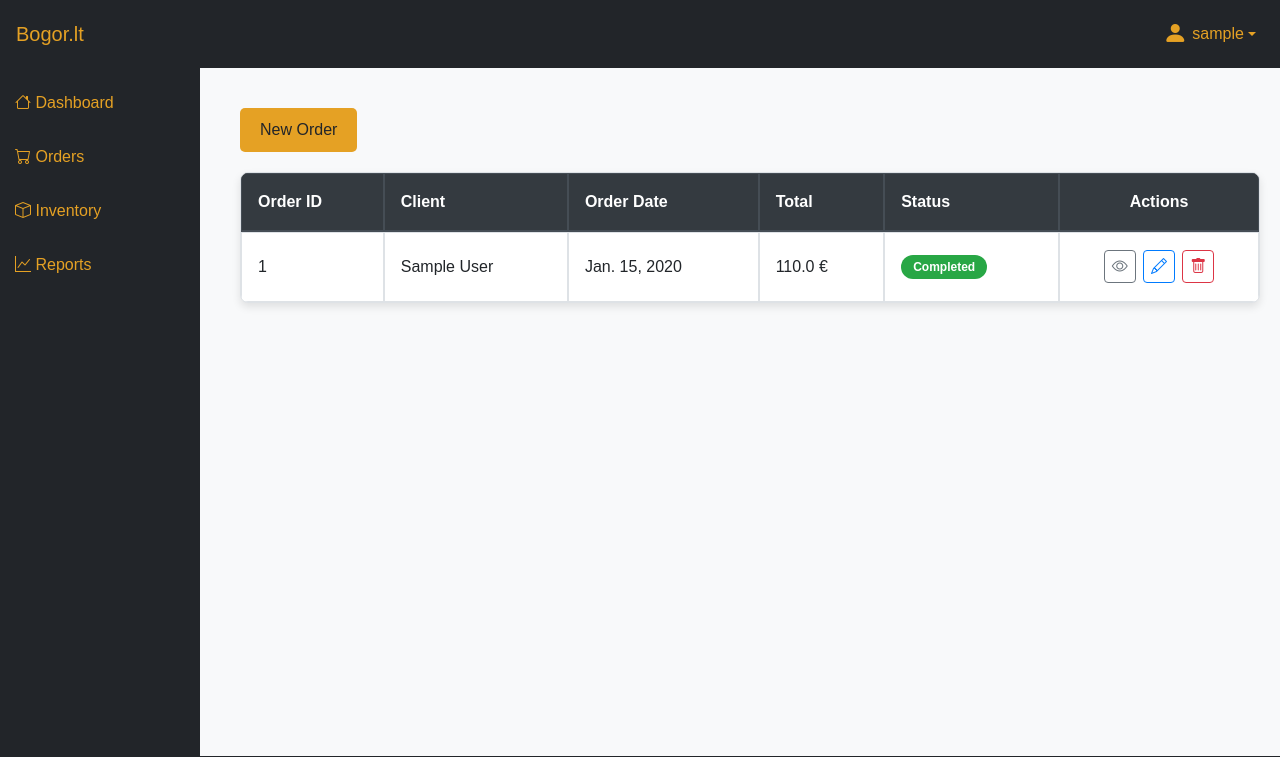
After one commit to Mindaugas66/Bogor_Inventory, a Django app: page /orders/ in a window 1280 px wide. The commit adds this page. Shown: the top 757 px of the page. Run offline with Django 5.2, Linux system fonts and the light colour scheme; a user stored in the database is signed in; tables that the repository leaves empty hold one stand-in row (values such as "Sample post"); some libraries are stand-ins or nearby versions.

Commit message:
added orders.html

```diff
--- a/mysite/inventory/templates/base.html
+++ b/mysite/inventory/templates/base.html
@@ -106,7 +106,7 @@
     <a href="">
         <i class="bi bi-house"></i> Dashboard
     </a>
-    <a href="">
+    <a href="{% url 'orders' %}">
         <i class="bi bi-cart"></i> Orders
     </a>
     <a href="">
--- /dev/null
+++ b/mysite/inventory/templates/orders.html
@@ -0,0 +1,180 @@
+{% extends "base.html" %}
+
+{% block title %}Orders{% endblock %}
+
+{% block 'content' %}
+<style>
+    body {
+        font-family: 'Arial', sans-serif;
+        background-color: #f8f9fa;
+        color: #343a40;
+    }
+
+    .new-order-btn {
+        display: inline-block;
+        padding: 10px 20px;
+        margin: 20px 0;
+        font-size: 1rem;
+        color: #222529;
+        background-color: #E5A124;
+        border: none;
+        border-radius: 5px;
+        text-align: center;
+        text-decoration: none;
+        transition: background-color 0.3s ease, color 0.3s ease;
+    }
+
+    .new-order-btn:hover {
+        background-color: #222529;
+        color: #E5A124;
+        text-decoration: none;
+    }
+
+    .table {
+        width: 100%;
+        margin-bottom: 1rem;
+        color: #212529;
+        border-collapse: separate;
+        border-spacing: 0;
+        box-shadow: 0 4px 8px rgba(0, 0, 0, 0.1);
+        border-radius: 8px;
+        overflow: hidden;
+        background-color: #ffffff;
+    }
+
+    .table th,
+    .table td {
+        padding: 1rem;
+        vertical-align: middle;
+        border-top: 1px solid #dee2e6;
+    }
+
+    .table thead th {
+        vertical-align: bottom;
+        border-bottom: 2px solid #dee2e6;
+        background-color: #222529;
+        color: #ffffff;
+    }
+
+    .table tbody tr {
+        transition: all 0.2s ease-in-out;
+    }
+
+    .table tbody tr:hover {
+        background-color: #f1f1f1;
+        box-shadow: 0 4px 8px rgba(0, 0, 0, 0.2);
+    }
+
+    .badge {
+        padding: 0.5em 1em;
+        font-size: 0.75rem;
+        border-radius: 12px;
+        text-align: center;
+        color: #fff;
+    }
+
+    .badge-success {
+        background-color: #28a745;
+    }
+
+    .badge-primary {
+        background-color: #007bff;
+    }
+
+    .badge-danger {
+        background-color: #dc3545;
+    }
+
+    .btn {
+        font-size: 0.875rem;
+        padding: 0.25em 0.5em;
+        margin: 0.1em;
+        border-radius: 4px;
+    }
+
+    .btn-outline-primary {
+        color: #007bff;
+        border-color: #007bff;
+    }
+
+    .btn-outline-primary:hover {
+        background-color: #007bff;
+        color: #ffffff;
+    }
+
+    .btn-outline-danger {
+        color: #dc3545;
+        border-color: #dc3545;
+    }
+
+    .btn-outline-danger:hover {
+        background-color: #dc3545;
+        color: #ffffff;
+    }
+
+    .btn-outline-secondary {
+        color: #6c757d;
+        border-color: #6c757d;
+    }
+
+    .btn-outline-secondary:hover {
+        background-color: #6c757d;
+        color: #ffffff;
+    }
+
+    .bi-pencil,
+    .bi-trash,
+    .bi-eye {
+        font-size: 1rem;
+    }
+
+    .actions-column {
+        width: 200px; /* Adjusted width to reduce unused space */
+        text-align: center;
+    }
+</style>
+
+<a href="#" class="new-order-btn">New Order</a>
+<table class="table table-hover table-bordered">
+    <thead class="thead-dark">
+    <tr>
+        <th scope="col">Order ID</th>
+        <th scope="col">Client</th>
+        <th scope="col">Order Date</th>
+        <th scope="col">Total</th>
+        <th scope="col">Status</th>
+        <th scope="col" class="actions-column">Actions</th>
+    </tr>
+    </thead>
+    <tbody>
+    {% for order in orders %}
+    <tr>
+        <td>{{ order.id }}</td>
+        <td>{{ order.client_id }}</td>
+        <td>{{ order.order_date }}</td>
+        <td>{{ order.order_total }} €</td>
+        <td>
+            <span class="badge
+            {% if order.order_status == 'c' %}badge-success
+            {% elif order.order_status == 'i' %}badge-primary
+            {% elif order.order_status == 'x' %}badge-danger
+            {% endif %}">
+            {{ order.get_order_status_display }}
+            </span>
+        </td>
+        <td class="actions-column">
+            <a href="#" class="btn btn-outline-secondary btn-sm">
+                <i class="bi bi-eye"></i>
+            </a>
+            <a href="#" class="btn btn-outline-primary btn-sm">
+                <i class="bi bi-pencil"></i>
+            </a>
+            <a href="#" class="btn btn-outline-danger btn-sm">
+                <i class="bi bi-trash"></i>
+            </a>
+        </td>
+    </tr>
+    {% endfor %}
+    </tbody>
+</table>
+{% endblock %}
--- a/mysite/inventory/urls.py
+++ b/mysite/inventory/urls.py
@@ -7,4 +7,5 @@
     path('', views.redirect_to_dashboard, name='redirect_to_dashboard'),  # Add this line
     path('dashboard/', views.index, name='index'),
     path('accounts/', include('django.contrib.auth.urls')),
+    path('orders/', views.orders, name='orders'),
 ]
--- a/mysite/inventory/views.py
+++ b/mysite/inventory/views.py
@@ -6,10 +6,13 @@
 from django.shortcuts import redirect
 from .models import SatinSilk, Decorations, Materials, Products, Clients, Orders, OrderLines
 from django.shortcuts import render
+from django.core.paginator import Paginator
+
 
 @login_required(login_url='/accounts/login/')
 def redirect_to_dashboard(request):
     return redirect('index')
+
 
 @login_required(login_url='/accounts/login/')
 def index(request):
@@ -46,7 +49,8 @@
 
     # Calculate number of orders per day for the current week
     start_of_week = now - datetime.timedelta(days=now.weekday())
-    orders_data = Orders.objects.filter(order_status='c', order_date__gte=start_of_week).values('order_date').annotate(order_count=Count('id'))
+    orders_data = Orders.objects.filter(order_status='c', order_date__gte=start_of_week).values('order_date').annotate(
+        order_count=Count('id'))
 
     # Prepare data for the chart, ensuring all days of the week are included
     orders_dict = {order['order_date'].strftime('%A'): order['order_count'] for order in orders_data}
@@ -70,3 +74,15 @@
         'year': current_year,
     }
     return render(request, 'index.html', context=context)
+
+
+@login_required(login_url='/accounts/login/')
+def orders(request):
+    orders = Orders.objects.all().order_by('-order_date')
+    paginator = Paginator(orders, per_page=15)
+    page_number = request.GET.get("page")
+    paged_orders = paginator.get_page(page_number)
+    context = {
+        "orders": paged_orders,
+    }
+    return render(request, template_name="orders.html", context=context)
```
